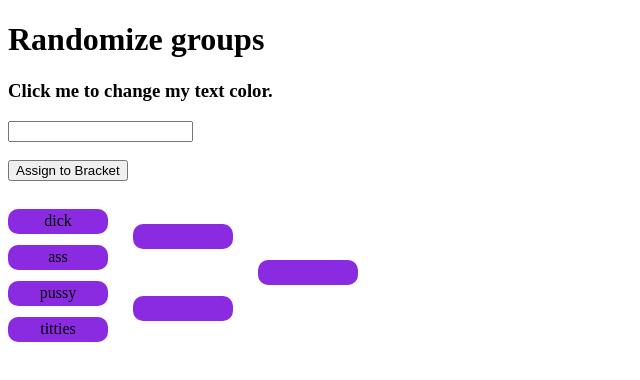
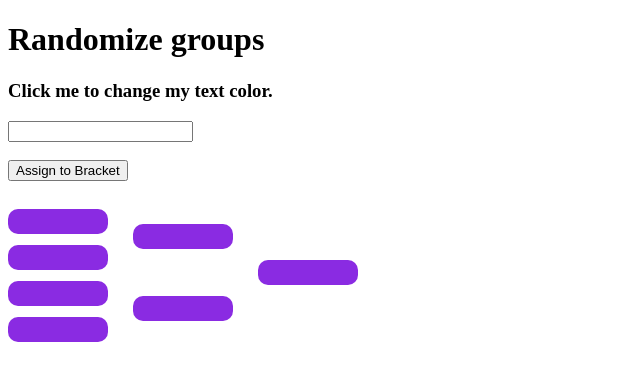
Before and after one commit to jacintogomez/Bracket-Maker, a plain HTML site: page rand.html in a window 1280 px wide. Shown: the whole page, without its empty margins (0-640 px from the left). Drawn offline with Linux system fonts and the light colour scheme.

```diff
--- a/rand.html
+++ b/rand.html
@@ -68,22 +68,22 @@
 <button onclick='enterinput()'>Assign to Bracket</button><br><br>
 <div class="box one" id="first" onclick="colc(this,document.getElementById('second'),document.getElementById('round2first'))">
   <div class="namefield">
-    dick
+
   </div>
 </div>
 <div class="box two" id="second" onclick="colc(this,document.getElementById('first'),document.getElementById('round2first'))">
   <div class="namefield">
-    ass
+
   </div>
 </div>
 <div class="box three" id="third" onclick="colc(this,document.getElementById('fourth'),document.getElementById('round2second'))">
   <div class="namefield">
-    pussy
+
   </div>
 </div>
 <div class="box four" id="fourth" onclick="colc(this,document.getElementById('third'),document.getElementById('round2second'))">
   <div class="namefield">
-    titties
+
   </div>
 </div>
 
```
